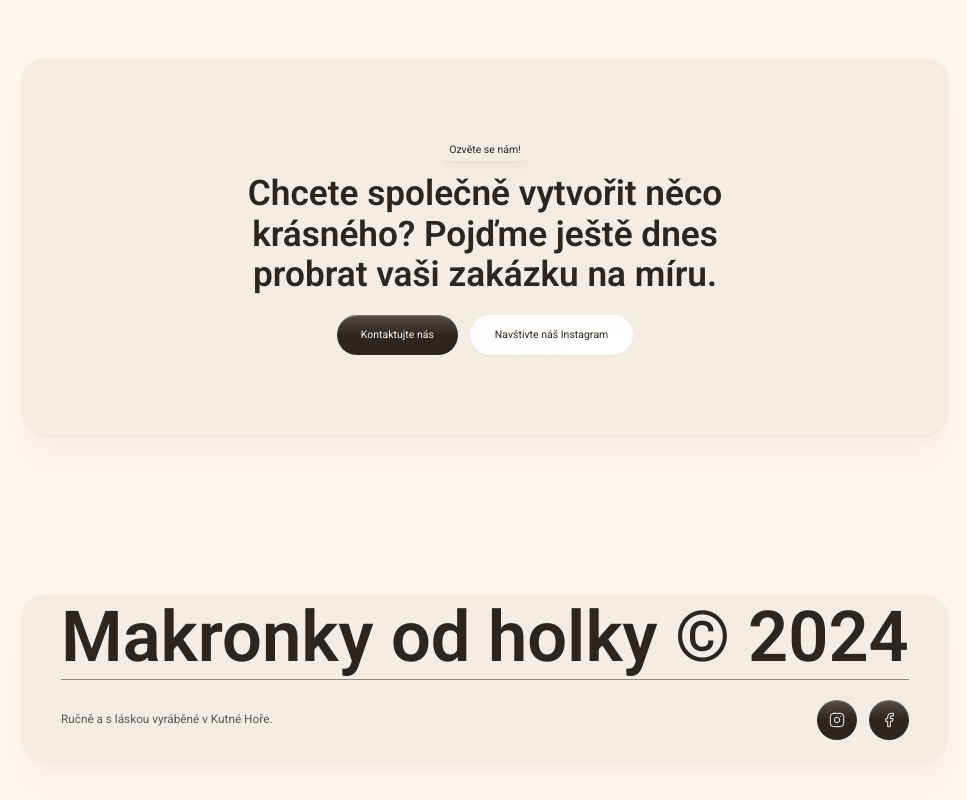
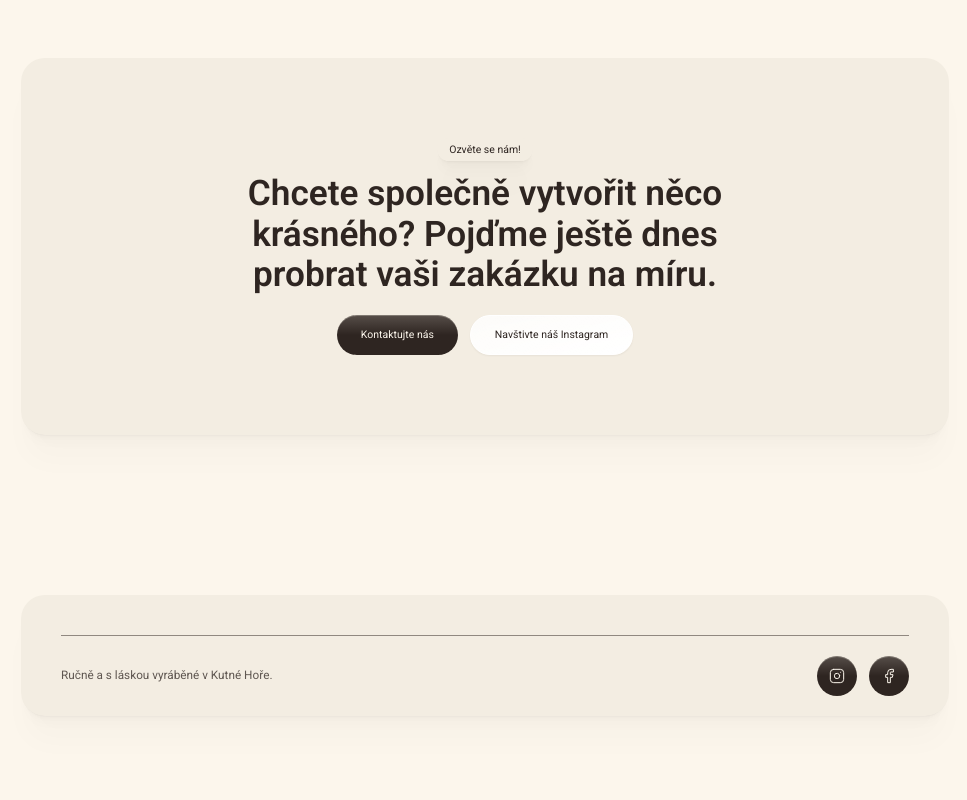
Before and after one commit to dmytro-webild/e6e0795c-41e9-41ee-9c49-ff970b5c7125, a React (Vite) app: page / in a window 1280 px wide. Shown: the part 6710-7510 px from the top of the page, without its empty margins (155-1122 px from the left). Built offline with nearby package versions, Linux system fonts and the light colour scheme; a web font is replaced by a local one.

Commit message:
Update src/components/Layout.tsx

```diff
--- a/src/components/Layout.tsx
+++ b/src/components/Layout.tsx
@@ -47,7 +47,7 @@ export default function Layout() {
       </main>
       <SectionErrorBoundary name="footer">
         <FooterMinimal
-      brand="Makronky od holky © 2024"
+      brand=""
       copyright="Ručně a s láskou vyráběné v Kutné Hoře."
       socialLinks={[
         {
```
